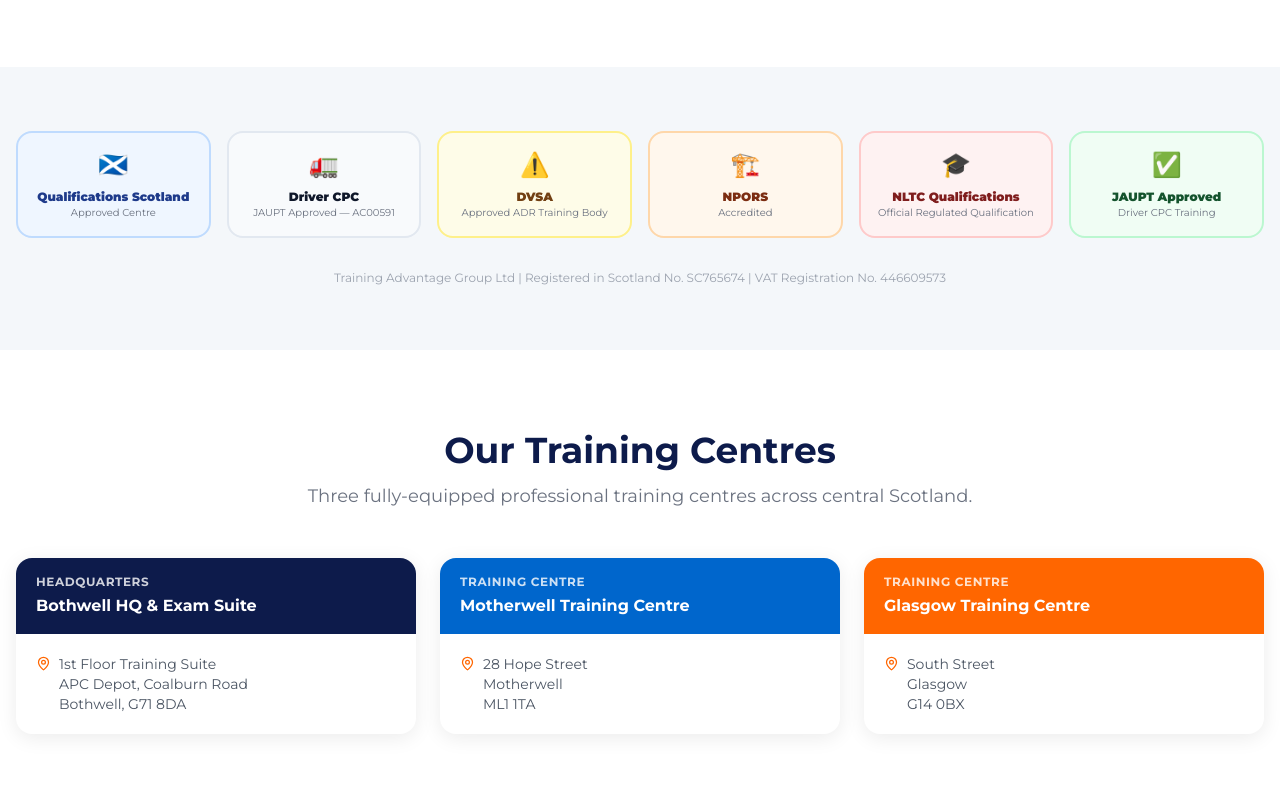
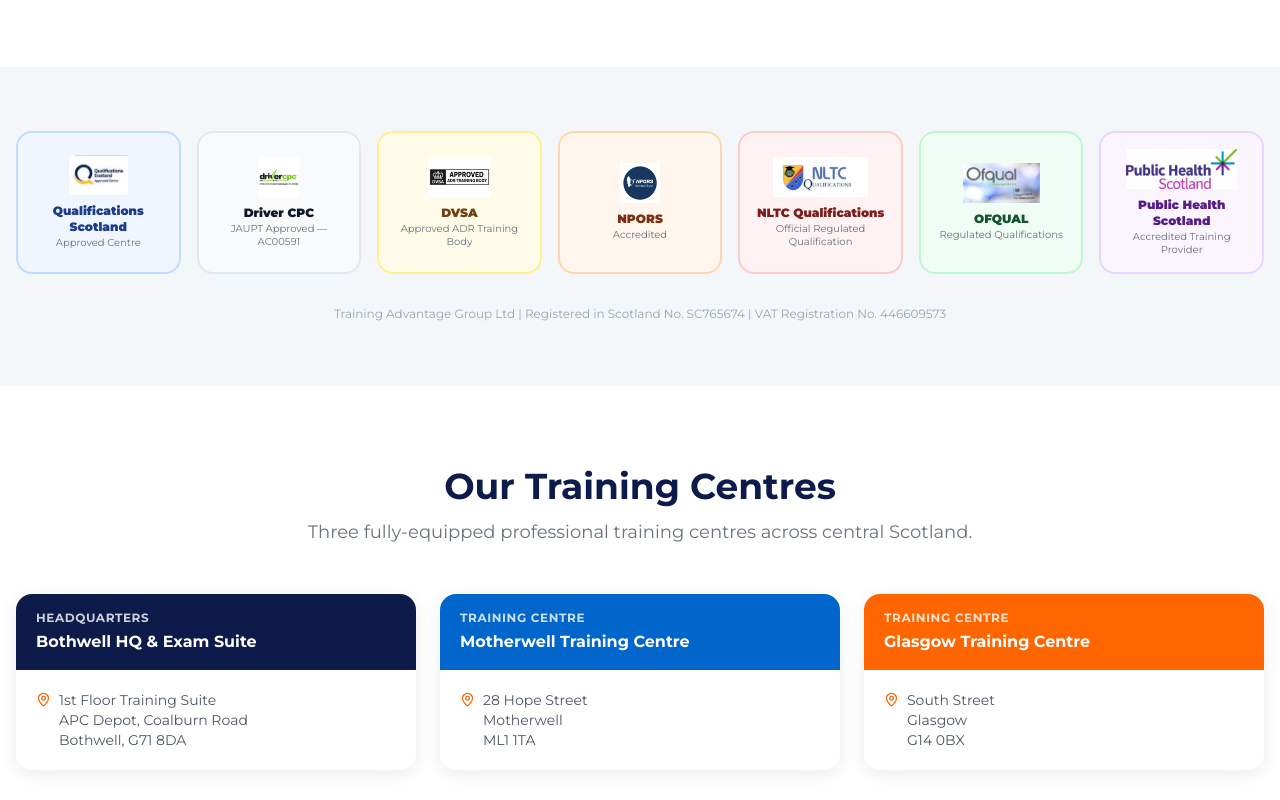
Before and after one commit to emunro22/training-advantage-group, a Next.js app: page /about in a window 1280 px wide. Shown: the part 1360-2160 px from the top of the page. Built offline with nearby package versions, Linux system fonts and the light colour scheme; no server answers; the database is empty.

Commit message:
making changes to site

```diff
--- a/components/home/AccreditationsSection.tsx
+++ b/components/home/AccreditationsSection.tsx
@@ -1,21 +1,23 @@
 "use client";
 
+import Image from "next/image";
 import { motion } from "framer-motion";
 
 const ACCREDITATIONS = [
-  { name: "Qualifications Scotland", sub: "Approved Centre", emoji: "🏴󠁧󠁢󠁳󠁣󠁴󠁿", bg: "bg-blue-50", border: "border-blue-200", text: "text-blue-900" },
-  { name: "Driver CPC", sub: "JAUPT Approved — AC00591", emoji: "🚛", bg: "bg-slate-50", border: "border-slate-200", text: "text-slate-900" },
-  { name: "DVSA", sub: "Approved ADR Training Body", emoji: "⚠️", bg: "bg-yellow-50", border: "border-yellow-200", text: "text-yellow-900" },
-  { name: "NPORS", sub: "Accredited", emoji: "🏗️", bg: "bg-orange-50", border: "border-orange-200", text: "text-orange-900" },
-  { name: "NLTC Qualifications", sub: "Official Regulated Qualification", emoji: "🎓", bg: "bg-red-50", border: "border-red-200", text: "text-red-900" },
-  { name: "JAUPT Approved", sub: "Driver CPC Training", emoji: "✅", bg: "bg-green-50", border: "border-green-200", text: "text-green-900" },
+  { name: "Qualifications Scotland", sub: "Approved Centre", logo: "/images/accreditations/qualifications-scotland.png", bg: "bg-blue-50", border: "border-blue-200", text: "text-blue-900" },
+  { name: "Driver CPC", sub: "JAUPT Approved — AC00591", logo: "/images/accreditations/driver-cpc.png", bg: "bg-slate-50", border: "border-slate-200", text: "text-slate-900" },
+  { name: "DVSA", sub: "Approved ADR Training Body", logo: "/images/accreditations/dvsa-adr.png", bg: "bg-yellow-50", border: "border-yellow-200", text: "text-yellow-900" },
+  { name: "NPORS", sub: "Accredited", logo: "/images/accreditations/npors-accredited.png", bg: "bg-orange-50", border: "border-orange-200", text: "text-orange-900" },
+  { name: "NLTC Qualifications", sub: "Official Regulated Qualification", logo: "/images/accreditations/nltc.png", bg: "bg-red-50", border: "border-red-200", text: "text-red-900" },
+  { name: "OFQUAL", sub: "Regulated Qualifications", logo: "/images/accreditations/ofqual.png", bg: "bg-green-50", border: "border-green-200", text: "text-green-900" },
+  { name: "Public Health Scotland", sub: "Accredited Training Provider", logo: "/images/accreditations/public-health-scotland.jpg", bg: "bg-purple-50", border: "border-purple-200", text: "text-purple-900" },
 ];
 
 export default function AccreditationsSection() {
   return (
     <section className="py-16 bg-gray-light">
       <div className="max-w-7xl mx-auto px-4">
-        <div className="grid grid-cols-2 md:grid-cols-3 lg:grid-cols-6 gap-4">
+        <div className="grid grid-cols-2 md:grid-cols-3 lg:grid-cols-7 gap-4">
           {ACCREDITATIONS.map((acc, i) => (
             <motion.div
               key={acc.name}
@@ -24,9 +26,17 @@
               viewport={{ once: true }}
               transition={{ duration: 0.4, delay: i * 0.07 }}
               whileHover={{ y: -4, boxShadow: "0 8px 24px rgba(0,0,0,0.1)" }}
-              className={`rounded-2xl border-2 p-4 text-center cursor-default transition-all duration-200 ${acc.bg} ${acc.border}`}
+              className={`rounded-2xl border-2 p-4 flex flex-col items-center justify-center text-center cursor-default transition-all duration-200 ${acc.bg} ${acc.border}`}
             >
-              <div className="text-2xl mb-2">{acc.emoji}</div>
+              <div className="h-10 flex items-center justify-center mb-2">
+                <Image
+                  src={acc.logo}
+                  alt={acc.name}
+                  width={80}
+                  height={40}
+                  className="max-h-10 w-auto object-contain"
+                />
+              </div>
               <div className={`text-xs font-black ${acc.text}`}>{acc.name}</div>
               <div className="text-[10px] text-gray-500 mt-0.5 leading-tight">{acc.sub}</div>
             </motion.div>
```
